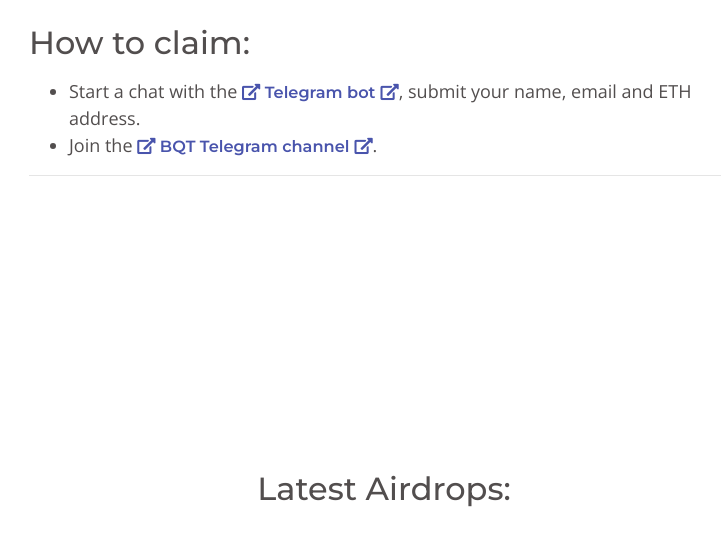
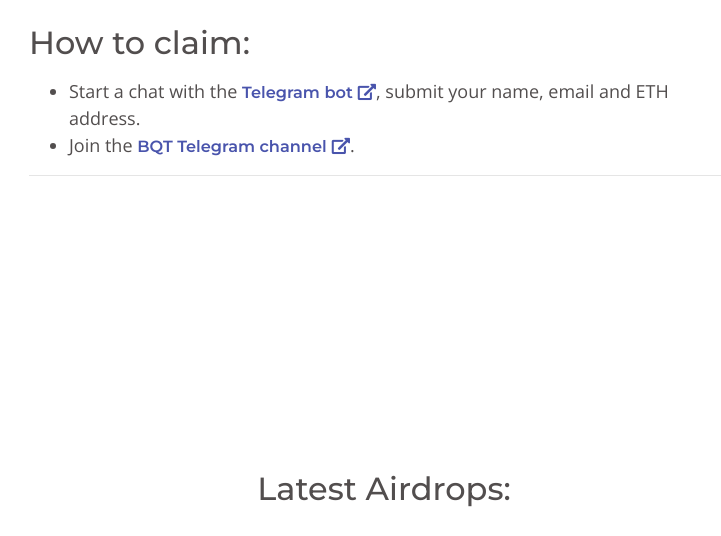
Before and after one commit to ar2ro/cryptoauntie, a Jekyll site: the page built from _airdrops/en/better._quick._transparent.-airdrop.html, in a window 1280 px wide. Shown: the part 351-887 px from the top of the page, without its empty margins (256-977 px from the left). Built offline with Jekyll 4.4.1, drawn with Linux system fonts in a browser that asks for light colours; nearby versions of some CDN libraries; grey boxes are pictures that could not be loaded.

Commit message:
update BQT airdrop

```diff
--- a/_airdrops/en/better._quick._transparent.-airdrop.html
+++ b/_airdrops/en/better._quick._transparent.-airdrop.html
@@ -16,4 +16,4 @@
 distribution :
 link         : http://t.me/BQT_bounty_bot?start=rel_97VY7G
 ---
-<ul><li>Start a chat with the <a href="t.me/BQT_bounty_bot?start=rel_97VY7G" target="_blank"><i class="fas fa-external-link-alt"></i>  Telegram bot</a>, submit your name, email and ETH address.</li><li>Join the <a href="https://t.me/bqt_airdrop" target="_blank"><i class="fas fa-external-link-alt"></i>   BQT Telegram channel</a>.</li></ul>
+<ul><li>Start a chat with the <a href="http://t.me/BQT_bounty_bot?start=rel_97VY7G" target="_blank">Telegram bot</a>, submit your name, email and ETH address.</li><li>Join the <a href="https://t.me/bqt_airdrop" target="_blank">BQT Telegram channel</a>.</li></ul>
--- a/_airdrops/es/better._quick._transparent.-airdrop.html
+++ b/_airdrops/es/better._quick._transparent.-airdrop.html
@@ -16,4 +16,4 @@
 distribution :
 link         : http://t.me/BQT_bounty_bot?start=rel_97VY7G
 ---
-<ul><li>Inicia un chat con el <a href="t.me/BQT_bounty_bot?start=rel_97VY7G" target="_blank"><i class="fas fa-external-link-alt"></i>  robot de Telegram</a>, envia tu direccion de correo y tu direccion ETH.</li><li>Unete al <a href="https://t.me/bqt_airdrop" target="_blank"><i class="fas fa-external-link-alt"></i>  grupo de Telegram</a>.</li></ul>
+<ul><li>Inicia un chat con el <a href="http://t.me/BQT_bounty_bot?start=rel_97VY7G" target="_blank">robot de Telegram</a>, envia tu direccion de correo y tu direccion ETH.</li><li>Unete al <a href="https://t.me/bqt_airdrop" target="_blank">grupo de Telegram</a>.</li></ul>
```
